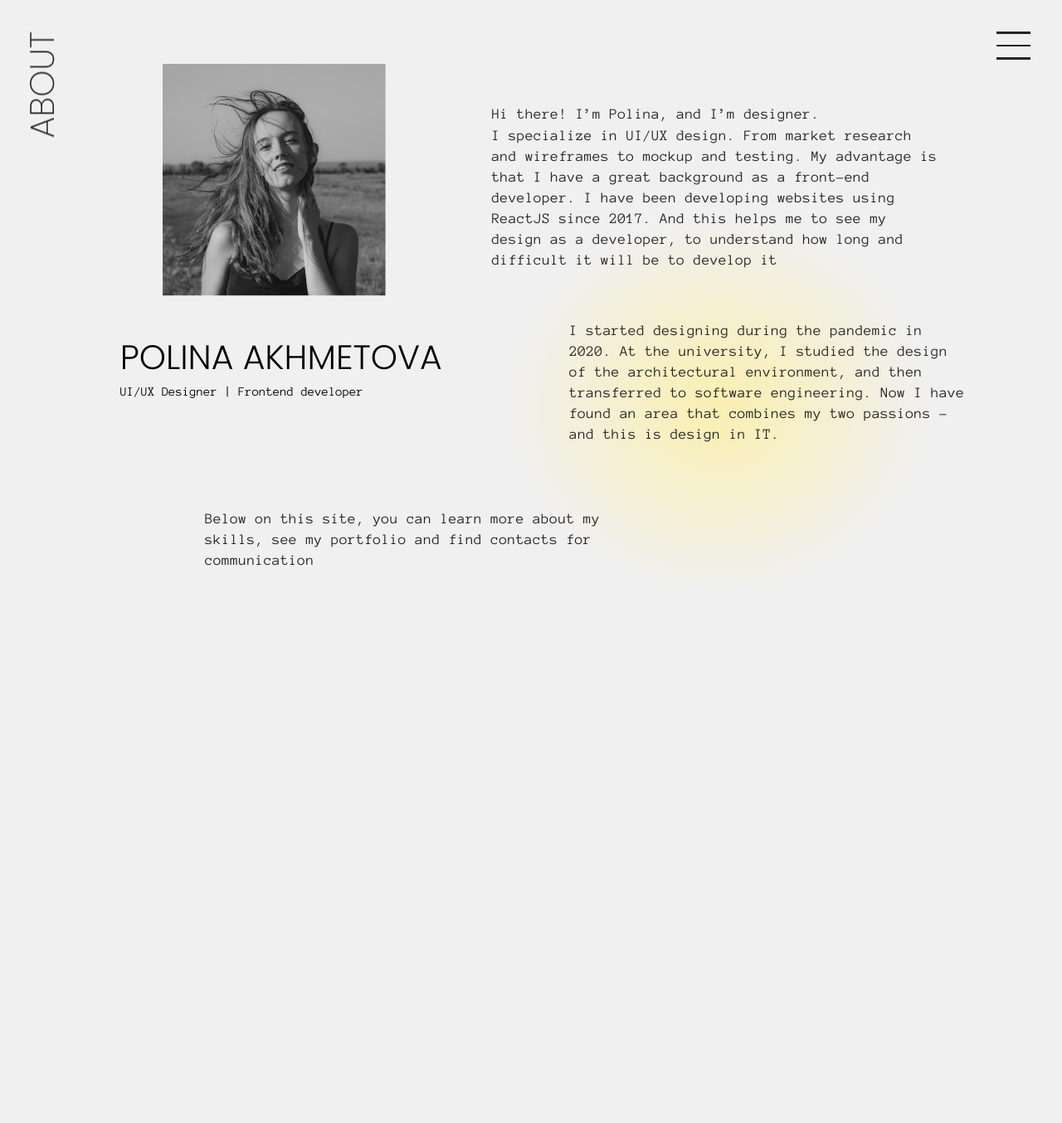
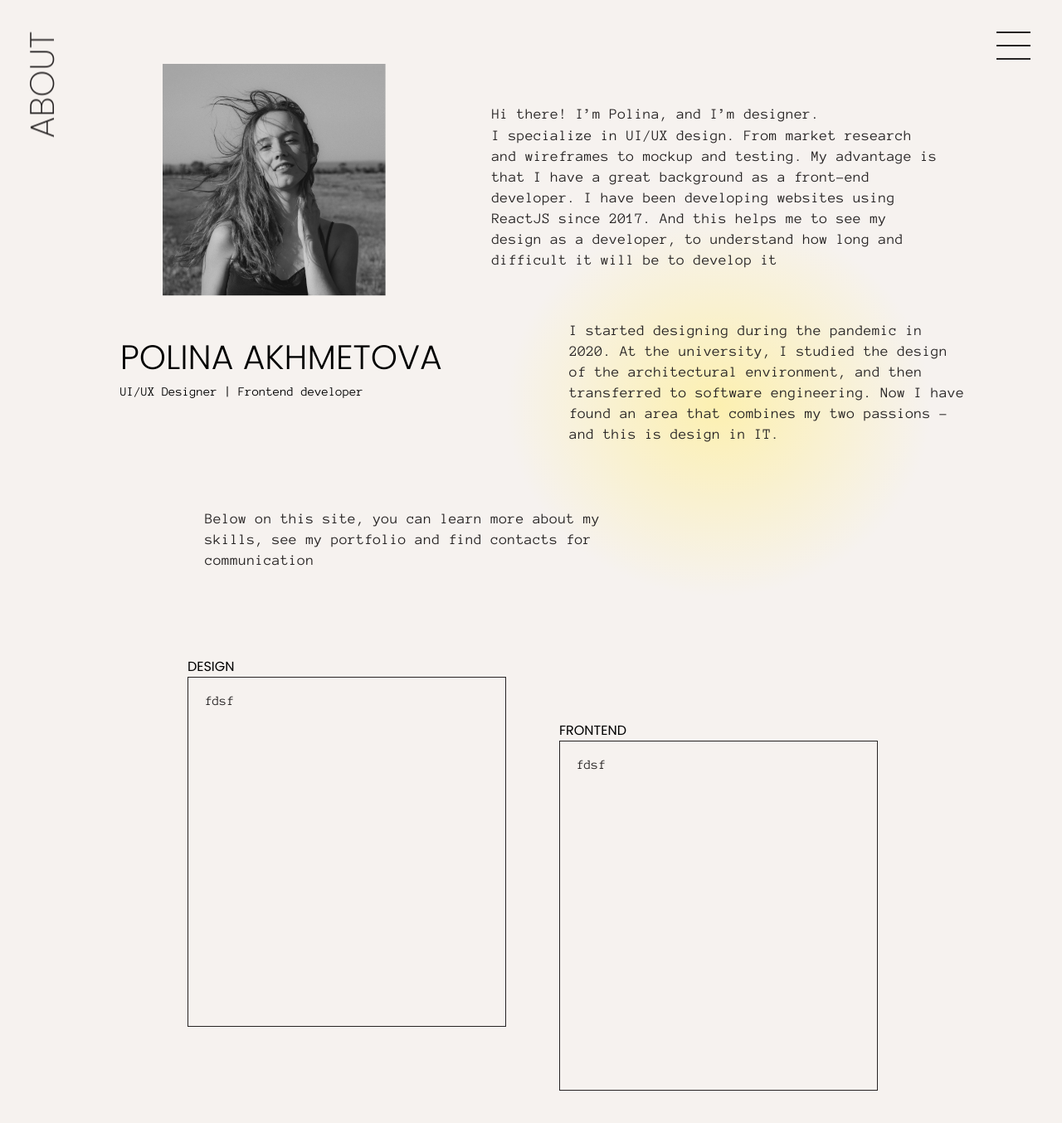
Before and after one commit to an4morph/an4morph.github.io, a React (Create React App) app: page / in a window 1280 px wide. Shown: the top 1354 px of the page at 83% size. Before the commit the page ends 800 px from the top, so only its background shows below. Built offline with nearby package versions, Linux system fonts and the light colour scheme.

Commit message:
skills structure

```diff
--- a/src/App.tsx
+++ b/src/App.tsx
@@ -1,5 +1,6 @@
 import { AboutBlock } from "./components/about-block"
 import { Nav } from "./components/nav"
+import { SkillsBlock } from "./components/skills-block"
 import { Container } from "./styles/App.styled"
 
 const App: React.FC = () => {
@@ -7,6 +8,7 @@ const App: React.FC = () => {
     <Container>
       <Nav>
         <AboutBlock />
+        <SkillsBlock />
       </Nav>
     </Container>
   )
--- a/src/components/burger/styled.ts
+++ b/src/components/burger/styled.ts
@@ -1,7 +1,8 @@
-import styled from "styled-components"
+import styled, { css } from "styled-components"
 
 import { Colors } from "../../styles/types"
-import { media } from "../../utils/devices"
+import { MediaSizes } from "../../types"
+import { media, MediaCreator } from "../../utils/devices"
 
 export const BurgerButton = styled.button`
   position: fixed;
@@ -16,8 +17,13 @@ export const BurgerButton = styled.button`
 
   & > div {
     width: 28px;
-    height: 2px;
     background-color: ${Colors.webBlack};
+
+    ${
+      MediaCreator((msize: MediaSizes) => css`
+        height: ${({ theme }) => theme.thickness[msize]};
+      `)
+    }
 
     @media ${media.tabletS} {
       width: 38px;
@@ -27,7 +33,6 @@ export const BurgerButton = styled.button`
     }
     @media ${media.desktop} {
       width: 3.2vw;
-      height: 0.2vw;
     }
   }
 
--- /dev/null
+++ b/src/components/skills-block/index.tsx
@@ -0,0 +1,19 @@
+import { useRef } from "react"
+
+import { Container, StyledSkillsBox } from "./styled"
+import { useAnimation } from "./useAnimation"
+
+export const SkillsBlock: React.FC= () => {
+  const trigger = useRef() as React.MutableRefObject<HTMLDivElement>
+
+  useAnimation(trigger)
+
+  return (
+    <Container
+      ref={trigger}
+    >
+      <StyledSkillsBox title="Design" />
+      <StyledSkillsBox title="Frontend" />
+    </Container>
+  )
+}
--- /dev/null
+++ b/src/components/skills-block/styled.ts
@@ -0,0 +1,19 @@
+import styled from "styled-components"
+
+import { Colors } from "../../styles/types"
+import { media } from "../../utils/devices"
+import { SkillsBox } from "../skills-box"
+
+export const Container = styled.div`
+  display: flex;
+  justify-content: center;
+  margin-top: 8vw;
+  margin-bottom: 8vw;
+`
+
+export const StyledSkillsBox = styled(SkillsBox)`
+  &:nth-child(2) {
+    margin-top: 6vw;
+    margin-left: 5vw;
+  }
+`
--- /dev/null
+++ b/src/components/skills-block/useAnimation.ts
@@ -0,0 +1,15 @@
+import { useEffect, useState } from "react"
+
+import { useAppMediaQuery } from "../../hooks/useAppMediaQuery"
+import { Colors } from "../../styles/types"
+import { gsap } from "../../utils/gsap"
+
+export const useAnimation = (trigger: React.MutableRefObject<HTMLDivElement>) => {
+  const q = gsap.utils.selector(trigger)
+  const [dirty, setDirty] = useState(false)
+  const msize = useAppMediaQuery()
+
+  useEffect(() => {
+
+  }, [])
+}
--- /dev/null
+++ b/src/components/skills-box/index.tsx
@@ -0,0 +1,21 @@
+import { Container, Title } from "./styled"
+
+type Props = {
+  title: string
+  className?: string
+}
+
+export const SkillsBox: React.FC<Props> = ({ title, className }) => {
+  return (
+    <div
+      className={className}
+    >
+      <Title>
+        {title}
+      </Title>
+      <Container>
+        fdsf
+      </Container>
+    </div>
+  )
+}
--- /dev/null
+++ b/src/components/skills-box/styled.ts
@@ -0,0 +1,24 @@
+import styled, { css } from "styled-components"
+
+import { Colors } from "../../styles/types"
+import { MediaSizes } from "../../types"
+import { media, MediaCreator } from "../../utils/devices"
+
+export const Container = styled.div`
+  background-color: ${Colors.webWhite};
+  color: ${Colors.webBlack};
+  padding: 20px;
+  width: 30vw;
+  height: 33vw;
+
+  ${
+    MediaCreator((msize: MediaSizes) => css`
+      border: ${({ theme }) => `${theme.thickness[msize]} solid ${Colors.webBlack}`};
+    `)
+  }
+`
+
+export const Title = styled.div`
+  font-family: ${({ theme }) => theme.fonts.primary};
+  text-transform: uppercase;
+`
--- a/src/styles/global.ts
+++ b/src/styles/global.ts
@@ -1,4 +1,6 @@
 import { createGlobalStyle } from 'styled-components'
+
+import { Colors } from './types'
 
 export const GlobalStyle = createGlobalStyle`
   *,
@@ -18,7 +20,7 @@ export const GlobalStyle = createGlobalStyle`
   }
 
   html {
-    background-color: #f0f0f0;
+    background-color: ${Colors.webWhite};
     max-width: 100vw;
     width: 100vw;
     height: 100%;
--- a/src/styles/theme.tsx
+++ b/src/styles/theme.tsx
@@ -9,7 +9,14 @@ const theme: DefaultTheme = {
     normal: "'Anonymous Pro', monospace",
     primary: "'Poppins', sans-serif",
   },
-  gradient: `radial-gradient(46.38% 30.62% at 50.08% 40.09%, rgba(255, 239, 152, 0.61) 0%, rgba(255, 239, 152, 0) 100%)`
+  gradient: `radial-gradient(46.38% 30.62% at 50.08% 40.09%, rgba(255, 239, 152, 0.61) 0%, rgba(255, 239, 152, 0) 100%)`,
+  thickness: {
+    mobileS: '1px',
+    mobileM: '0.31vw',
+    tabletS: '1px',
+    tabletM: '0.2vw',
+    desktop: '0.1vw',
+  }
 }
 
 export const Theme: React.FC = ({ children }) => (
--- a/src/styles/types.ts
+++ b/src/styles/types.ts
@@ -1,4 +1,5 @@
 import 'styled-components'
+import { ThemeMedia } from '../types'
 
 export enum Colors {
   webBlack = '#262323',
@@ -14,5 +15,6 @@ declare module 'styled-components' {
       normal: string
     },
     gradient: string
+    thickness: ThemeMedia
   }
 }
```
